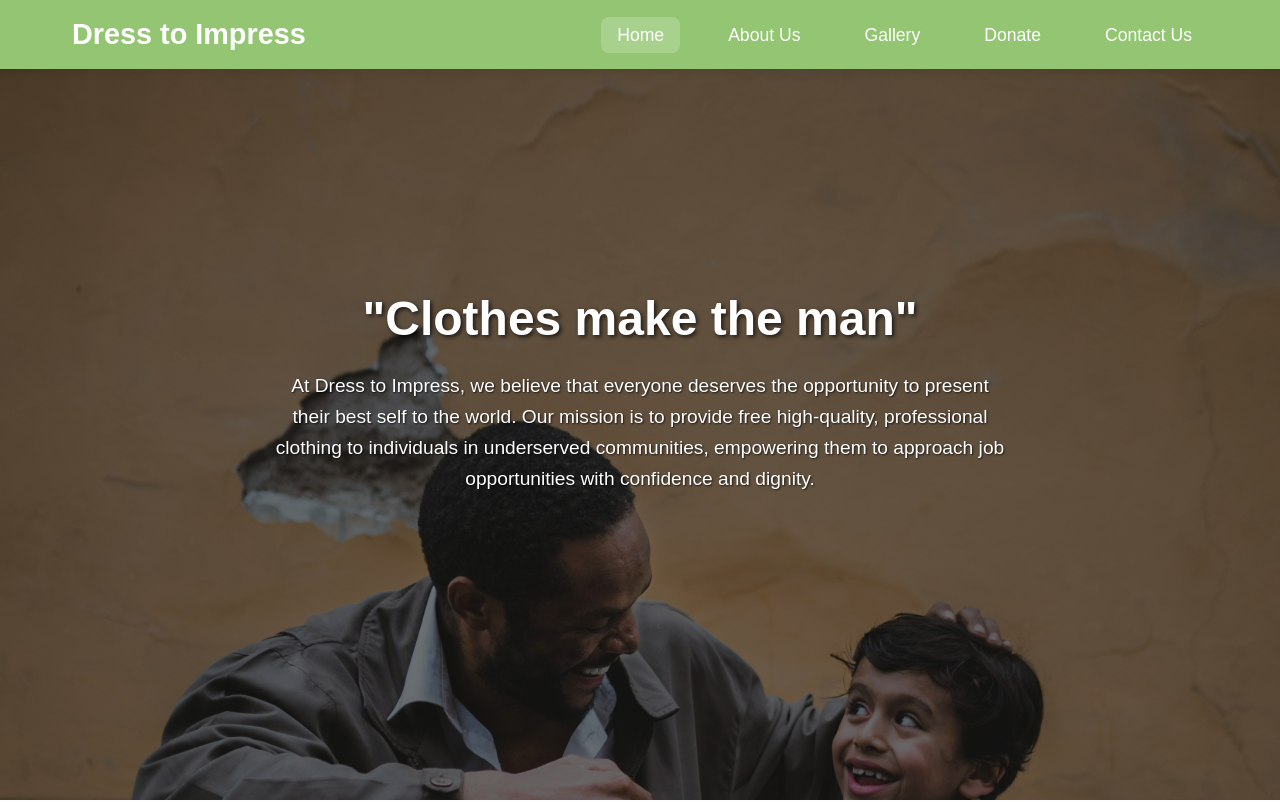
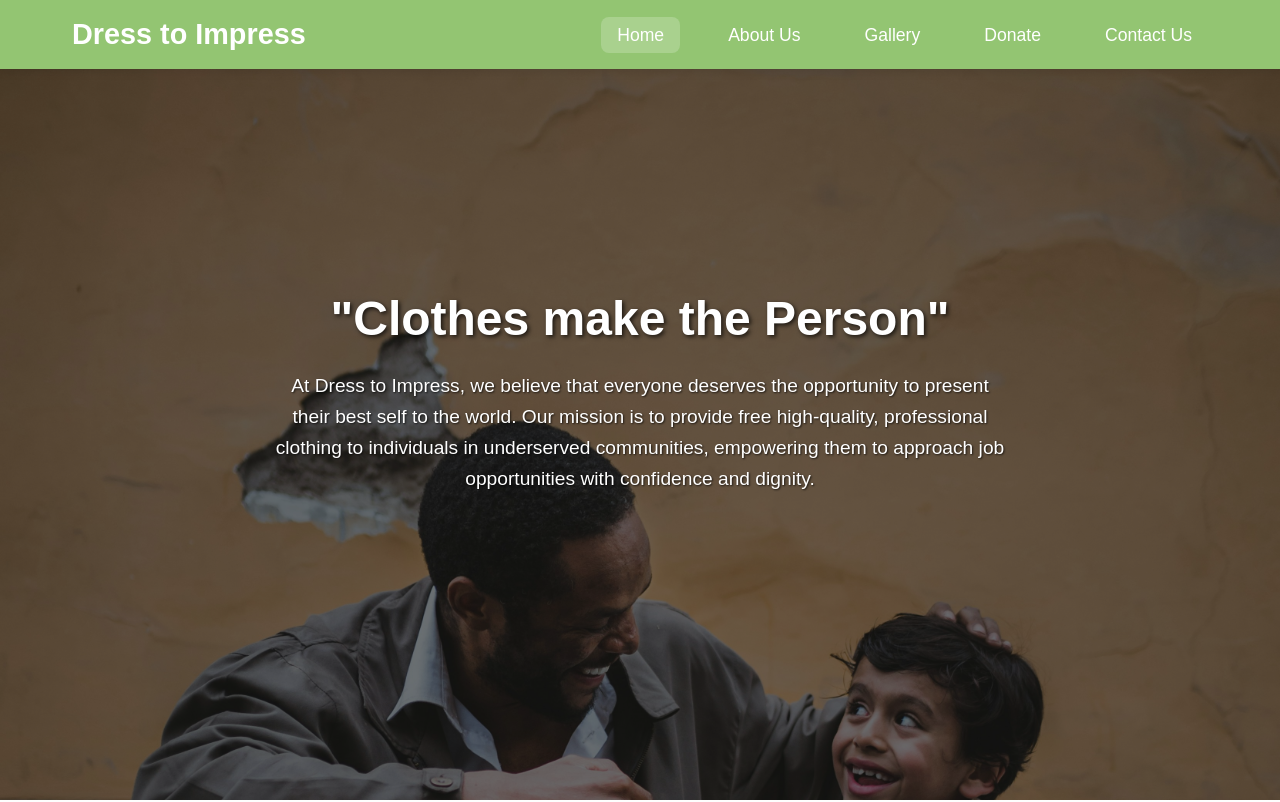
Before and after one commit to pembletonphiri/NPO_Website, a plain HTML site: page index.html in a window 1280 px wide. Shown: the top 802 px of the page. Drawn offline with Linux system fonts and the light colour scheme.

Commit message:
Edited text in the main header of my home webpage to make it more inlcusive

```diff
--- a/index.html
+++ b/index.html
@@ -32,7 +32,7 @@
           <div class="hero-image">
             <div class="hero-overlay">
               <div class="hero-content">
-                <h1>"Clothes make the man"</h1>
+                <h1>"Clothes make the Person"</h1>
                 <p>
                   At Dress to Impress, we believe that everyone deserves the
                   opportunity to present their best self to the world. Our
```
